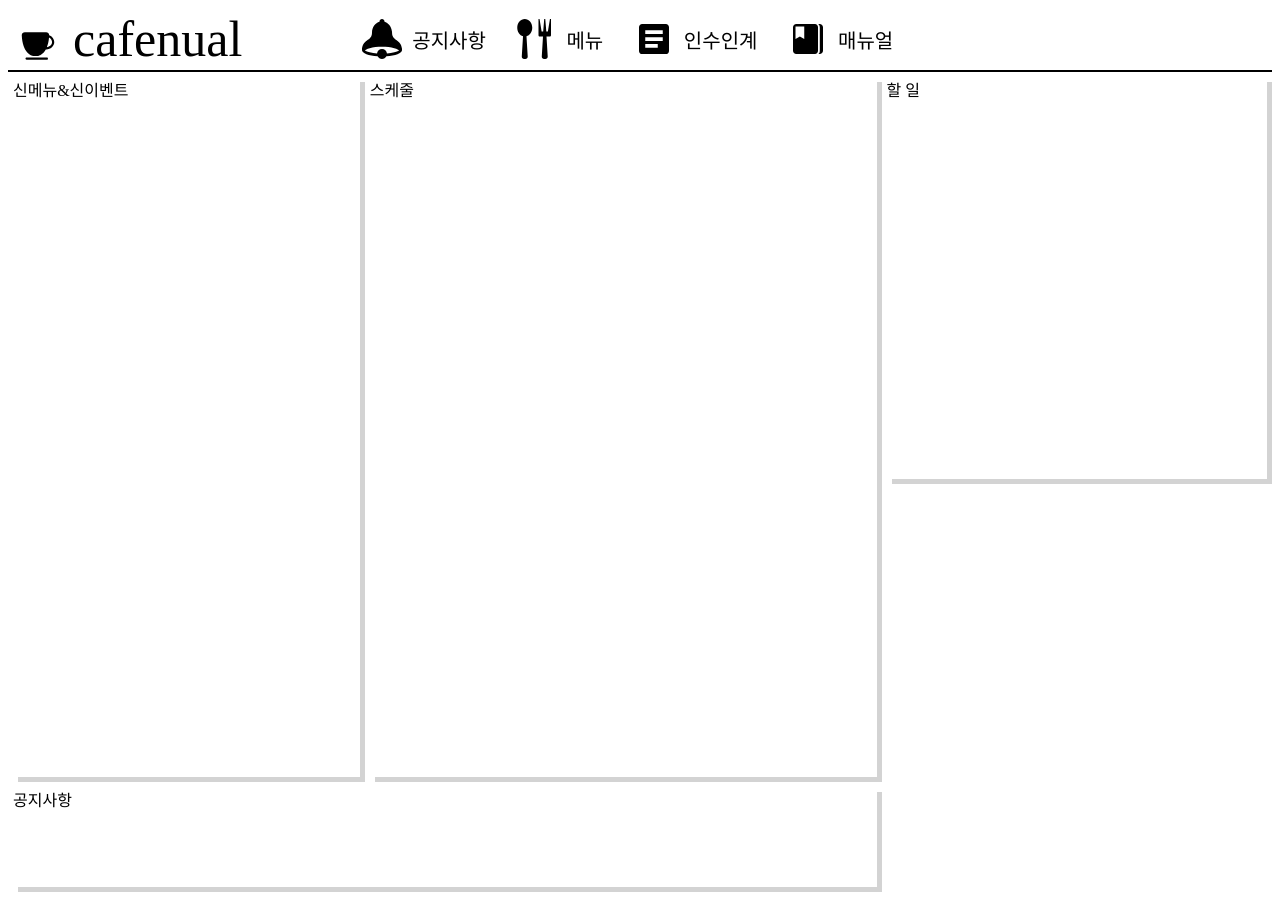
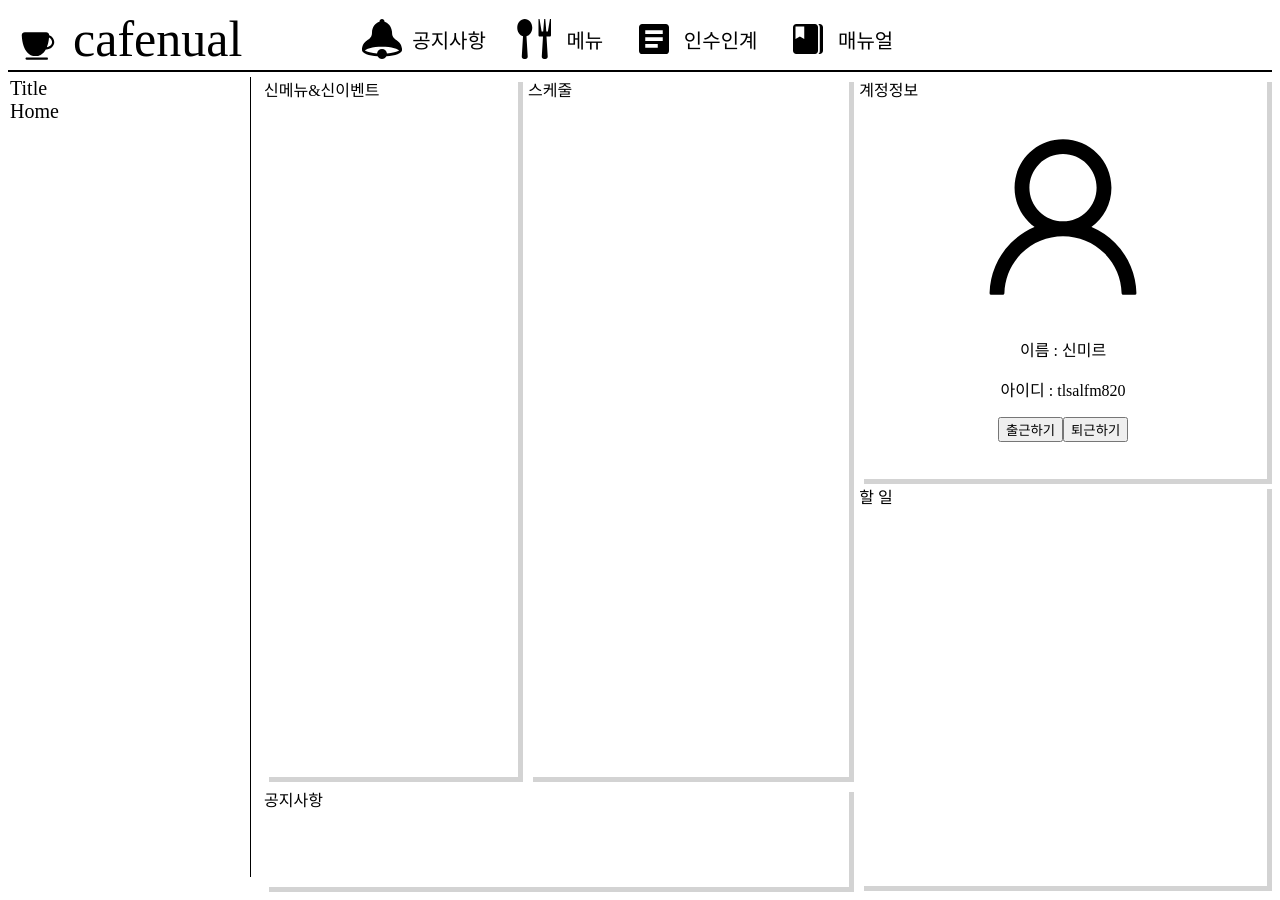
Before and after one commit to cafenual/cafenual-mirr, a React (Create React App) app: page /dashboard in a window 1280 px wide. Built offline with nearby package versions, Linux system fonts and the light colour scheme.

Commit message:
Refector : 코드 리팩토링

```diff
--- a/src/App.js
+++ b/src/App.js
@@ -5,6 +5,7 @@ import Login from "./pages/login/Login";
 import Header from "./layouts/header/Header";
 import { BrowserRouter } from "react-router-dom";
 import DashBoardAD from "pages/dashboard/DashBoardAD";
+import Sidemenu from "layouts/sidemenu/Sidemenu";
 
 function App() {
   return (
@@ -12,6 +13,7 @@ function App() {
       {/*헤더랑 화면이 같이 뜨게 하는법 */}
       <BrowserRouter>
         <Header />
+        <Sidemenu />
         <div>
           <Switch>
             <Route path="/worklog" component={WorkLog} />
--- a/src/layouts/sidemenu/Sidemenu.js
+++ b/src/layouts/sidemenu/Sidemenu.js
@@ -1,4 +1,5 @@
 import React from "react";
+import "./Sidemenu.scss";
 
 const Sidemenu = () => {
   return (
@@ -10,7 +11,6 @@ const Sidemenu = () => {
         <div className="Home">
           <span>Home</span>
         </div>
-
       </div>
     </div>
   );
--- a/src/layouts/sidemenu/Sidemenu.css
+++ b/src/layouts/sidemenu/Sidemenu.scss
@@ -2,7 +2,7 @@
   width: 250px;
   height: 100%;
   position: fixed;
-  top: 68px;
+  top: 77px;
   left: 0;
   border-right: 1px solid black;
 }
--- a/src/pages/dashboard/DashBoard.scss
+++ b/src/pages/dashboard/DashBoard.scss
@@ -1,4 +1,5 @@
 #dashboard {
+  margin-left: 251px;
   .allmenu {
     display: flex;
     .menul {
@@ -46,7 +47,7 @@
   box-shadow: 5px 5px lightgray;
 }
 
-@media screen and (max-width: 1500px) {
+@media screen and (max-width: 1250px) {
   #dashboard {
     .allmenu {
       .menur {
```
